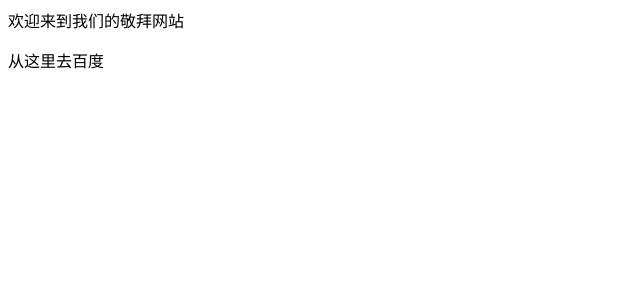
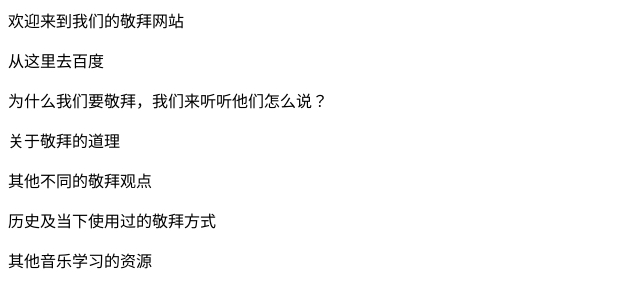
Before and after one commit to tigerlu777/tigerlu777.github.io, a plain HTML site: page index.html in a window 1280 px wide. Shown: the whole page, without its empty margins (0-640 px from the left). Drawn offline with Linux system fonts and the light colour scheme.

Commit message:
Update index.html

```diff
--- a/index.html
+++ b/index.html
@@ -1,7 +1,17 @@
 <html>
+  <head>
+    <title>敬拜学习网站资源</title>
+  </head>
   <title>我们的敬拜</title>
   <p>
     欢迎来到我们的敬拜网站
   </p>
-  <a herf=www.baidu.com>从这里去百度</a>
+  <a herf = www.baidu.com>从这里去百度</a>
+  <p>为什么我们要敬拜，我们来听听他们怎么说？</p>
+  <p>关于敬拜的道理</p>
+  <p>其他不同的敬拜观点</p>
+  <p>历史及当下使用过的敬拜方式</p>
+  <p>其他音乐学习的资源</p>
+
+
 </html>
```
